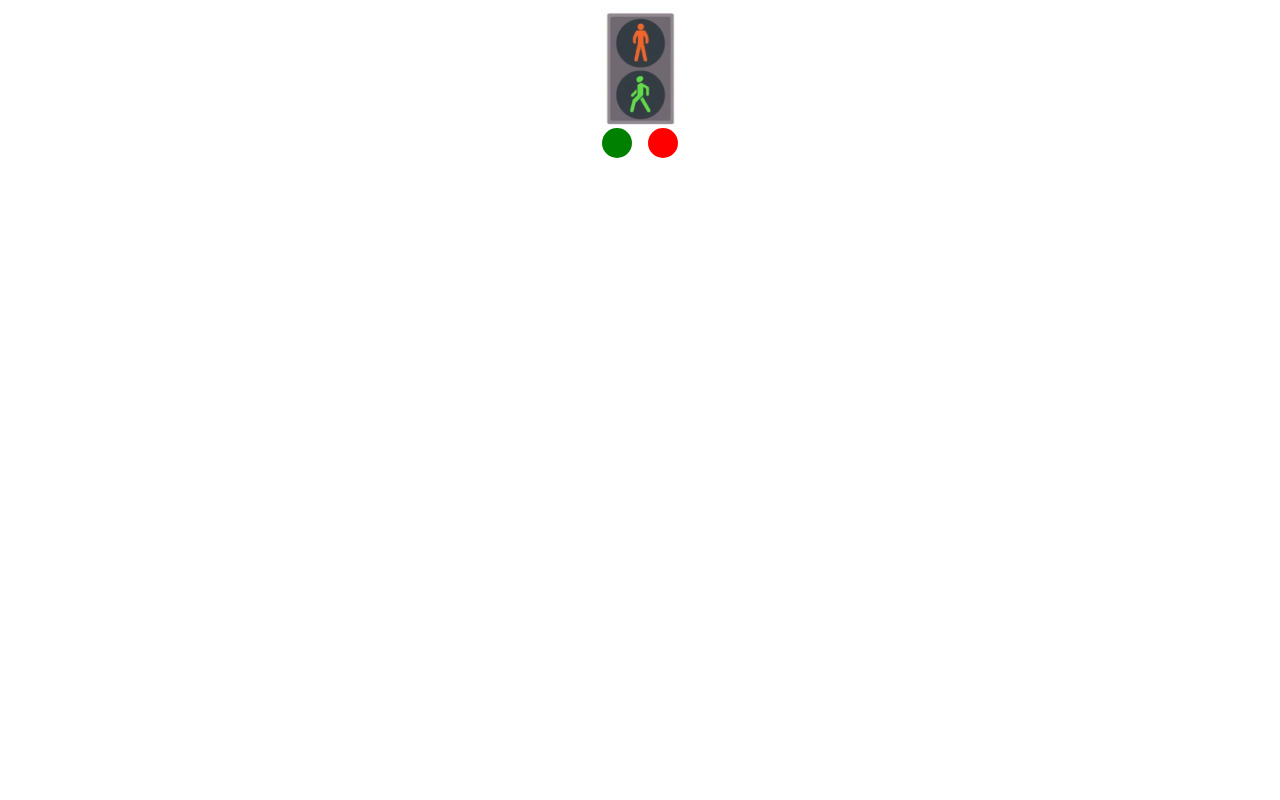
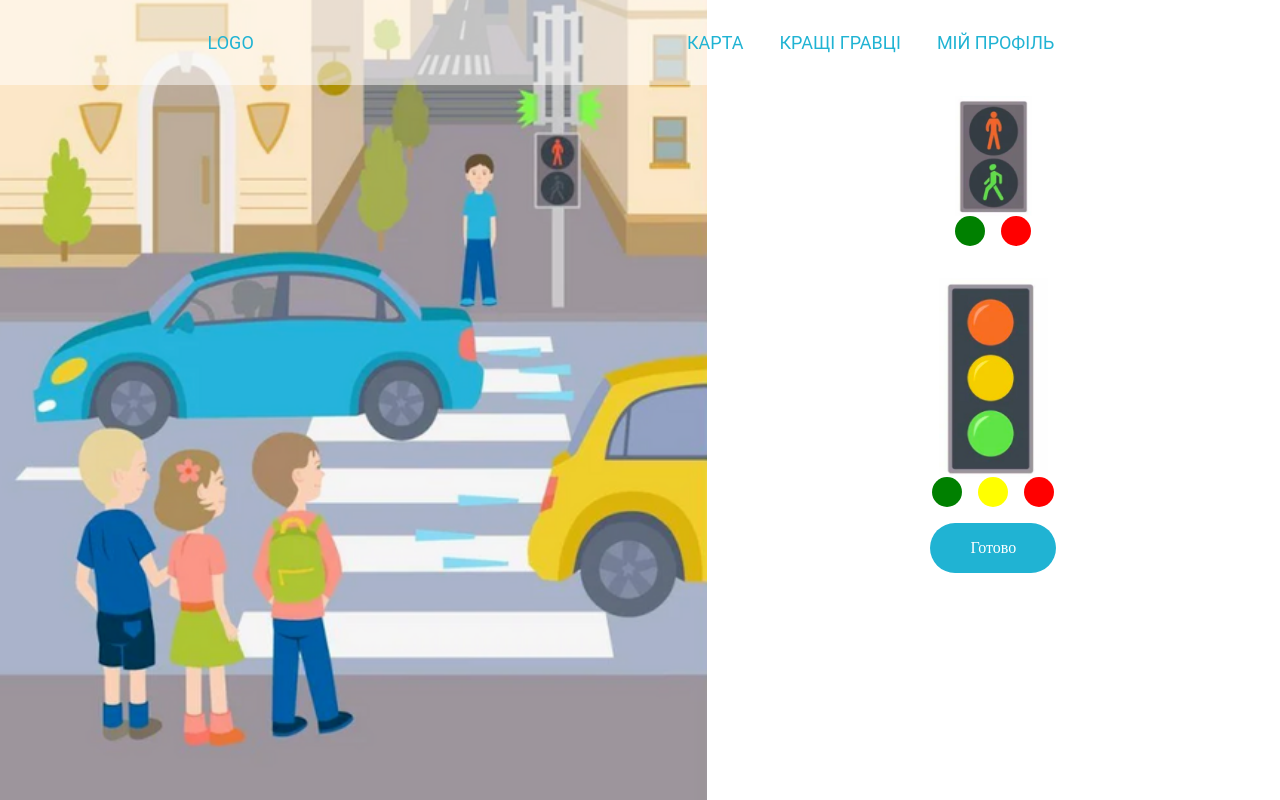
Before and after one commit to CoffeeJUG/traffic-rules-for-children, a React (Create React App) app in the folder frontend/: page / in a window 1280 px wide. Built offline with nearby package versions, Linux system fonts and the light colour scheme.

Commit message:
General page view

```diff
--- a/frontend/public/index.html
+++ b/frontend/public/index.html
@@ -1,19 +1,19 @@
 <!DOCTYPE html>
 <html lang="en">
   <head>
-  <meta charset="utf-8"/>
-  <link rel="icon" href=""/>
-  <meta name="viewport" content="width=device-width, initial-scale=1"/>
-  <meta name="theme-color" content="#000000"/>
+    <meta charset="utf-8" />
+    <link rel="icon" href="" />
+    <meta name="viewport" content="width=device-width, initial-scale=1" />
+    <meta name="theme-color" content="#000000" />
     <meta
       name="description"
       content="Web site created using create-react-app"
     />
-  <link rel="apple-touch-icon" href=""/>
-  <link rel="manifest" href=""/>
+    <link rel="apple-touch-icon" href="" />
+    <link rel="manifest" href="" />
     <title>React App</title>
   </head>
-<body>
+  <body style="margin: 0;">
     <noscript>You need to enable JavaScript to run this app.</noscript>
     <div id="root"></div>
   </body>
--- a/frontend/src/components/PuzzlePage/PuzzlePage.css
+++ b/frontend/src/components/PuzzlePage/PuzzlePage.css
@@ -1,8 +1,69 @@
-.puzzle-page__variant {
+.link {
+  text-decoration: none;
+  color: #20b3d3;
+  font-family: Roboto;
+  font-weight: normal;
+  font-size: 18px;
+  line-height: 21px;
+  text-align: center;
+  text-transform: uppercase;
+}
+
+.puzzle-page {
+  position: relative;
+  width: 100vw;
+  height: 100vh;
+  overflow: hidden;
+}
+
+.header {
+  display: flex;
+  justify-content: space-around;
+  align-items: center;
+  position: fixed;
+  background-color: rgba(255, 255, 255, 0.5);
+  width: 100vw;
+  padding: 2em 0;
+}
+
+.navigation__link {
+  padding: 0 1em;
+}
+
+.puzzle-page__image > img {
+  height: 100vh;
+}
+
+.puzzle-page__puzzle {
+  display: flex;
+  justify-content: space-between;
+  align-items: center;
+}
+
+.puzzle-page__choose {
+  margin: 0 auto;
+  padding: 5em;
   display: flex;
   flex-direction: column;
   justify-content: space-between;
   align-items: center;
+  align-self: baseline;
+}
+
+.puzzle-page__variant {
+  display: flex;
+  flex-direction: column;
+  justify-content: space-around;
+  align-items: center;
+  padding: 1em 0;
+}
+
+.puzzle-page__button {
+  background-color: #20b3d3;
+  padding: 1em 2.5em;
+  border-radius: 100px;
+  text-decoration: none;
+  color: white;
 }
 
 .puzzle__color {
--- a/frontend/src/components/PuzzlePage/PuzzlePage.jsx
+++ b/frontend/src/components/PuzzlePage/PuzzlePage.jsx
@@ -4,8 +4,28 @@ import './PuzzlePage.css';
 let PuzzlePage = () => {
   return (
     <div className="puzzle-page">
-      <div className="puzzle-page__img"></div>
+      <div className="header">
+        <a className="header__link link" href="/">
+          Logo
+        </a>
+        <nav className="navigation">
+          <a className="navigation__link link" href="/">
+            Карта
+          </a>
+          <a className="navigation__link link" href="/">
+            Кращі гравці
+          </a>
+          <a className="navigation__link link" href="/">
+            Мій профіль
+          </a>
+        </nav>
+      </div>
+
       <div className="puzzle-page__puzzle">
+        <div className="puzzle-page__image">
+          <img src="/pictures/road-traffic-bg-img.png" alt="road-traffic"></img>
+        </div>
+
         <div className="puzzle-page__choose">
           <div className="puzzle-page__variant puzzle-variant">
             <img
@@ -18,10 +38,10 @@ let PuzzlePage = () => {
               <div className="puzzle__color puzzle__color--red"></div>
             </a>
           </div>
-          {/* <div className="puzzle-page__variant puzzle-variant">
+          <div className="puzzle-page__variant puzzle-variant">
             <img
-              src="../../images/images/pedestrian-lights.svg"
-              alt="pedestrian-lights"
+              src="pictures/car-lights.svg"
+              alt="car-lights"
               className="puzzle-variant__image"
             />
             <a href="/" className="puzzle-variant__puzzle puzzle">
@@ -29,7 +49,10 @@ let PuzzlePage = () => {
               <div className="puzzle__color puzzle__color--yellow"></div>
               <div className="puzzle__color puzzle__color--red"></div>
             </a>
-          </div> */}
+          </div>
+          <a href="/" className="puzzle-page__button">
+            Готово
+          </a>
         </div>
       </div>
     </div>
```
Also changed, not shown: frontend/public/pictures/road-main-bg.png (added), frontend/public/pictures/road-traffic-bg-img.png (added). Lines whose indentation alone changed are shown as unchanged.
